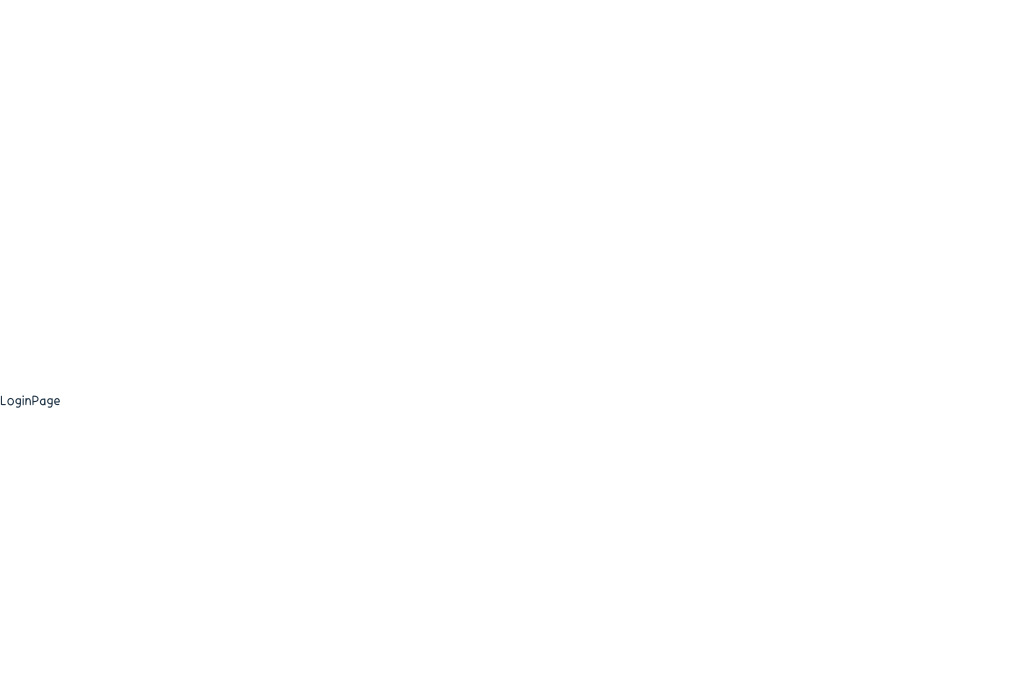
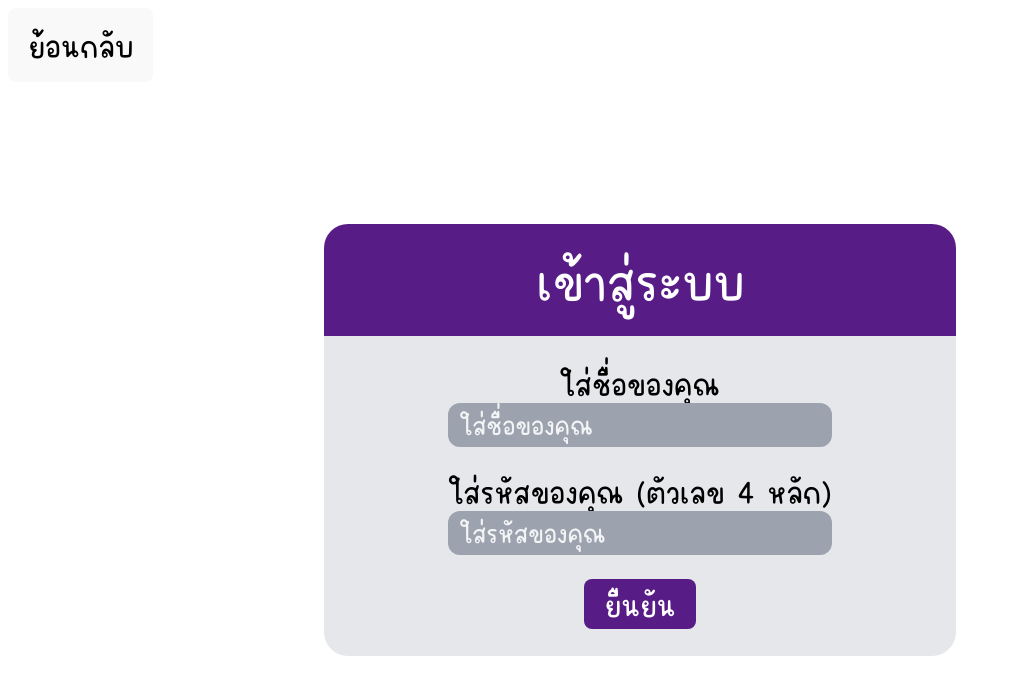
Before and after one commit to IAmSipp/Motese, a React (Vite) app: page /login in a window 1280 px wide. Shown: the top 694 px of the page, without its empty margins (0-1019 px from the left). Built offline with nearby package versions, Linux system fonts and the light colour scheme.

Commit message:
UI and Components
- Components
   - button
   - form
   - logo
   - size
- Pages
   - Menu page
   - Check user page
   - Login page

```diff
--- a/src/components/button.jsx
+++ b/src/components/button.jsx
@@ -1,15 +1,24 @@
-import React from 'react'
-import { sizeClasses } from './size';
+import React from 'react';
+import { text_size_class } from './size';
 
-export const Button = ({text, size}) => {
+export const Button = ({
+  text="ข้อความ", text_size='6xl',
+  text_color='black', bg_color='yellow-100',
+  width='96', py='4',
+  onClick
+}) => {
+  const text_size_format = text_size_class[text_size];
+
   return (
     <div>
-        <button className={`
-        text-black bg-yellow-100 w-${size} py-5
-        hover:border-2 hover:bg-yellow-500 hover:border-pink-950`
-        }>
-            <h1 className='font-extrabold'>{text}</h1>
-        </button>
+      <button
+        className={`text-${text_color}
+        bg-${bg_color} w-${width} py-${py}
+        hover:border-2 hover:bg-yellow-500 hover:border-pink-950`}
+        onClick={onClick}
+      >
+        <h1 className={`font-extrabold ${text_size_format}`}>{text}</h1>
+      </button>
     </div>
-  )
-}
+  );
+};
--- a/src/components/form.jsx
+++ b/src/components/form.jsx
@@ -1,14 +1,15 @@
 import React from 'react';
-import { sizeClasses, textSizeClasses } from './size';
 
-export const Form = ({ placeholder, name, size, text_size }) => {
+export const Form = ({ placeholder, name, size, text_size, value, onChange }) => {
   return (
     <div>
       <input
         type="text"
         placeholder={placeholder}
         name={name}
-        className={`text-black text-${text_size} border-0 rounded-xl bg-gray-300 px-3 py-1 w-${size}`}
+        value={value}
+        onChange={onChange}
+        className={`text-black text-${text_size} border-0 rounded-xl bg-gray-400 px-3 py-1 w-${size} placeholder-gray-100`}
       />
     </div>
   );
--- a/src/components/logo.jsx
+++ b/src/components/logo.jsx
@@ -1,5 +1,4 @@
 import React from 'react'
-import { sizeClasses } from './size';
 
 export const Logo = ({ size }) => {
   return (
--- a/src/components/size.jsx
+++ b/src/components/size.jsx
@@ -1,15 +1,15 @@
-export const sizeClasses = {
-  small: '24',
-  medium: '48',
-  large: '96',
-  veryLarge: '2/3',
-  extraLarge: '5/6'
-};
-
-export const textSizeClasses = {
-  small: 'sm',
-  medium: 'base',
-  large: 'lg',
-  veryLarge: 'xl',
-  extraLarge: '2xl'
-};
+export const text_size_class = {
+  'xs': 'text-xs',
+  'sm': 'text-sm',
+  'md': 'text-md',
+  'lg': 'text-lg',
+  'xl': 'text-xl',
+  '2xl': 'text-2xl',
+  '3xl': 'text-3xl',
+  '4xl': 'text-4xl',
+  '5xl': 'text-5xl',
+  '6xl': 'text-6xl',
+  '7xl': 'text-7xl',
+  '8xl': 'text-8xl',
+  '9xl': 'text-9xl',
+}
--- a/src/pages/CheckUserPage.jsx
+++ b/src/pages/CheckUserPage.jsx
@@ -5,10 +5,12 @@ import { Link } from 'react-router-dom'
 export const CheckUserPage = () => {
   return (
     <div className='w-screen flex flex-col items-center justify-center min-h-screen space-y-4'>
-        <Button size="2/3" text="เคยเล่นเกมนี้มาก่อน ใช้บัญชีผู้เล่นเดิมได้เลย!" />
-        <Button size="2/3" text="ไม่เคยเล่นเกมนี้มาก่อน สมัครที่นี้เลย!" />
+        <Link to="/login">
+          <Button width="2/3" text="เคยเล่นเกมนี้มาก่อน ใช้บัญชีผู้เล่นเดิมได้เลย!" />
+        </Link>
+        <Button width="2/3" text="ไม่เคยเล่นเกมนี้มาก่อน สมัครที่นี้เลย!" />
         <Link to="/">
-            <Button size="2/3" text="กลับหน้าแรก" />
+            <Button width="2/3" text="กลับหน้าแรก" />
         </Link>
     </div>
   )
--- a/src/pages/LoginPage.jsx
+++ b/src/pages/LoginPage.jsx
@@ -1,9 +1,86 @@
-import React from 'react'
+import React, { useState } from 'react';
+import { Link } from 'react-router-dom';
+import { Button } from '../components/button.jsx';
+import { Form } from '../components/form.jsx';
 
 export const LoginPage = () => {
+  const [formData, setFormData] = useState({ username: '', password: '' });
+  const [errorMessage, setErrorMessage] = useState('');
+
+  const handleInputChange = (e) => {
+    const { name, value } = e.target;
+    setFormData((prevState) => ({
+      ...prevState, // Keep the existing values
+      [name]: value, // Update the specific field
+    }));
+  };
+
+  const handleSubmit = (e) => {
+    e.preventDefault();
+
+    if (formData.password.length !== 4 || isNaN(formData.password)) {
+      setErrorMessage('รหัสควรมีแค่ตัวเลข 4 ตัว');
+      console.log(errorMessage);
+    } else {
+      console.log('เข้าสู่ระบบแล้ว..', formData);
+      setErrorMessage('');
+    }
+  };
+
   return (
-    <div>LoginPage</div>
-  )
-}
+    <div className='w-screen h-screen flex flex-col'>
+      <div className='flex items-start w-full p-2 h-[10%]'>
+        <Link to="/checkuser">
+          <Button width="6" text="ย้อนกลับ" text_size="4xl"/>
+        </Link>
+      </div>
+
+      <div className='flex flex-col items-center justify-center w-full p-2 h-[95%]'>
+        <div className='flex items-center justify-center bg-purple-900 w-6/12 h-28 rounded-t-3xl'>
+          <h1 className='text-6xl text-center w-full px-5 text-white'>เข้าสู่ระบบ</h1>
+        </div>
+        <div className='flex flex-col space-y-6 items-center justify-center bg-gray-200 w-6/12 h-80 py-4 rounded-b-3xl'>
+          <div className=' flex flex-col items-center w-full'>
+            <h1 className='text-4xl text-center w-full px-4 text-black'>ใส่ชื่อของคุณ</h1>
+            <Form
+              placeholder="ใส่ชื่อของคุณ"
+              size="96"
+              text_size="3xl"
+              name="username"
+              value={formData.username || ''}
+              onChange={handleInputChange}
+            />
+          </div>
+
+          <div className=' flex flex-col items-center w-full'>
+            <h1 className='text-4xl text-center w-full px-4 text-black'>ใส่รหัสของคุณ (ตัวเลข 4 หลัก)</h1>
+            <Form
+              placeholder="ใส่รหัสของคุณ"
+              size="96"
+              text_size="3xl"
+              name="password"
+              value={formData.password || ''}
+              onChange={handleInputChange}
+            />
+          </div>
+
+          {errorMessage && <p className="text-red-500">{errorMessage}</p>}
+
+          <Button
+            text="ยืนยัน"
+            text_color='white'
+            text_size='4xl'
+            bg_color='purple-900'
+            py='1'
+            width='80'
+            hover_bg_color='yellow-500'
+            hover_border_color='pink-950'
+            onClick={handleSubmit}
+          />
+        </div>
+      </div>
+    </div>
+  );
+};
 
 export default LoginPage;
--- a/src/pages/MenuPage.jsx
+++ b/src/pages/MenuPage.jsx
@@ -8,9 +8,9 @@ export const MenuPage = () => {
     <div className='w-screen flex flex-col items-center justify-center min-h-screen space-y-4'>
       <Logo size="96" />
       <Link to="/checkuser">
-        <Button size="96" text="เริ่มเกม" />
+        <Button width="96" text="เริ่มเกม" />
       </Link>
-      <Button size="96" text="ออกเกม" />
+      <Button width="96" text="ออกเกม" />
     </div>
   );
 };
```
